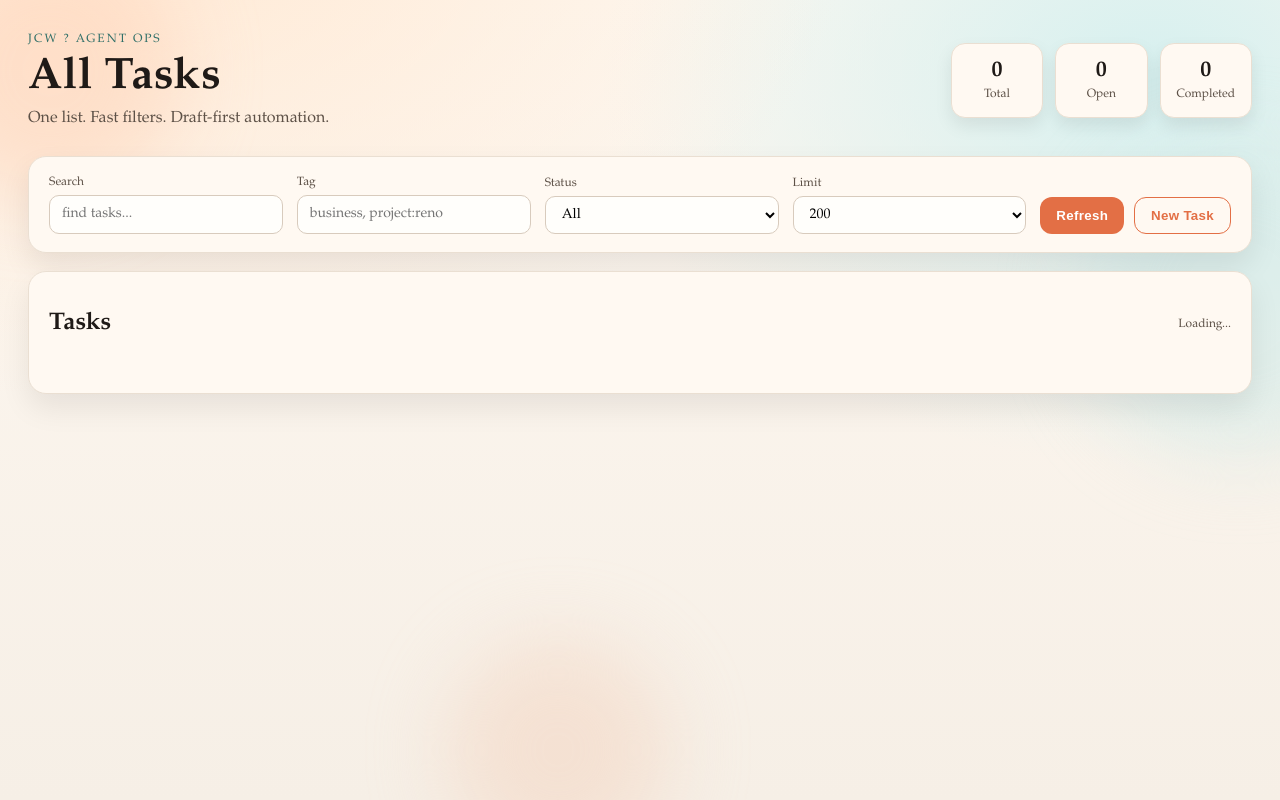
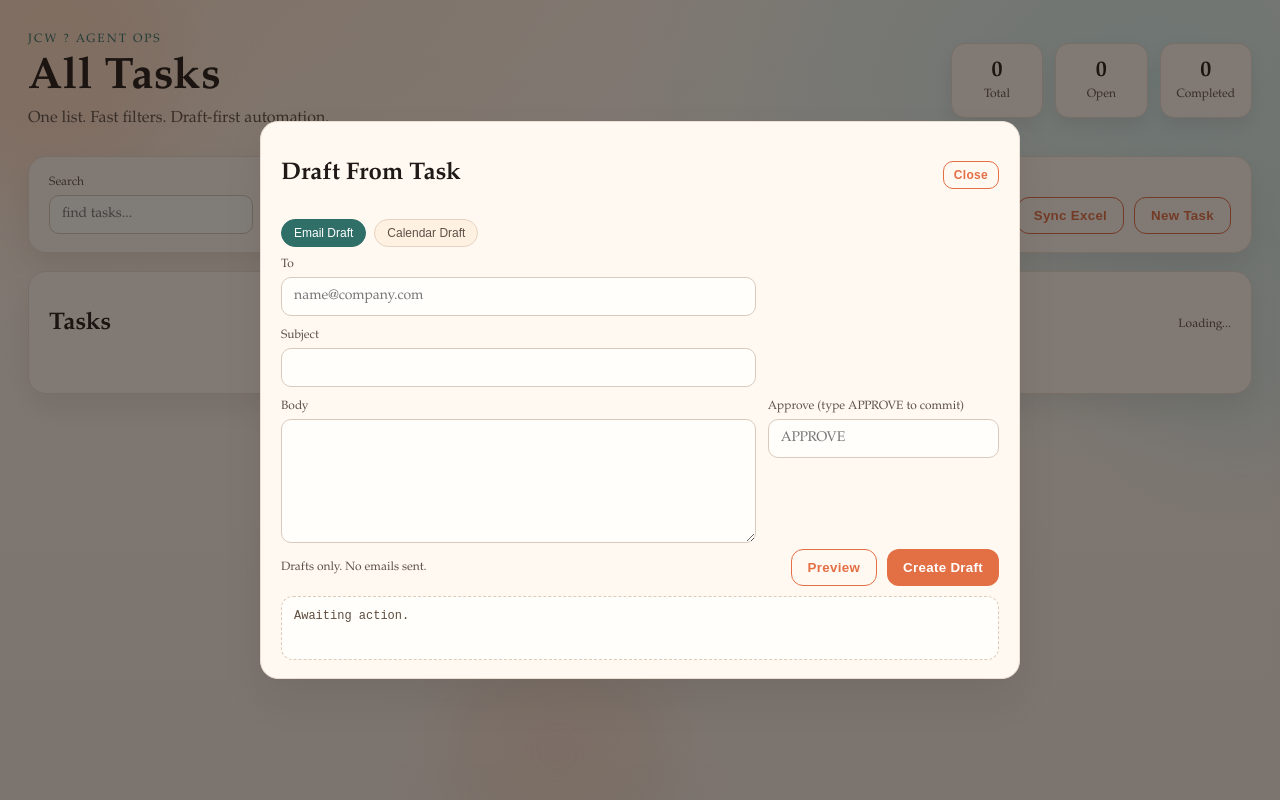
Before and after one commit to nathangonzalez/jcw-agent-ops, a Python web app: template webui/templates/index.html in a window 1280 px wide. Run offline with Jinja, Linux system fonts and the light colour scheme; the template is opened without the code that fills it, so the values that code supplies are empty.

Commit message:
Add task draft UI and Excel writeback

```diff
--- a/webui/static/app.js
+++ b/webui/static/app.js
@@ -6,6 +6,7 @@ const statusFilterEl = document.getElementById("status");
 const limitEl = document.getElementById("limit");
 const refreshBtn = document.getElementById("refresh");
 const toggleAddBtn = document.getElementById("toggle-add");
+const syncExcelBtn = document.getElementById("sync-excel");
 const addPanel = document.getElementById("add-panel");
 const countTotal = document.getElementById("count-total");
 const countOpen = document.getElementById("count-open");
@@ -21,8 +22,120 @@ const newNext = document.getElementById("new-next");
 const newNotes = document.getElementById("new-notes");
 const saveNew = document.getElementById("save-new");
 
+const draftModal = document.getElementById("draft-modal");
+const draftClose = document.getElementById("draft-close");
+const tabEmail = document.getElementById("tab-email");
+const tabEvent = document.getElementById("tab-event");
+const emailPanel = document.getElementById("draft-email");
+const eventPanel = document.getElementById("draft-event");
+const draftOutput = document.getElementById("draft-output");
+
+const emailTo = document.getElementById("email-to");
+const emailSubject = document.getElementById("email-subject");
+const emailBody = document.getElementById("email-body");
+const emailApprove = document.getElementById("email-approve");
+const emailPreview = document.getElementById("email-preview");
+const emailCommit = document.getElementById("email-commit");
+const emailStatus = document.getElementById("email-status");
+
+const eventTitle = document.getElementById("event-title");
+const eventStart = document.getElementById("event-start");
+const eventEnd = document.getElementById("event-end");
+const eventTimezone = document.getElementById("event-timezone");
+const eventCalendar = document.getElementById("event-calendar");
+const eventLocation = document.getElementById("event-location");
+const eventDescription = document.getElementById("event-description");
+const eventAttendees = document.getElementById("event-attendees");
+const eventApprove = document.getElementById("event-approve");
+const eventPreview = document.getElementById("event-preview");
+const eventCommit = document.getElementById("event-commit");
+const eventStatus = document.getElementById("event-status");
+
+let activeTask = null;
+
 function setStatus(text) {
   statusEl.textContent = text;
+}
+
+function setDraftOutput(text) {
+  draftOutput.textContent = text;
+}
+
+function setDraftMode(mode) {
+  if (mode === "email") {
+    tabEmail.classList.add("active");
+    tabEvent.classList.remove("active");
+    emailPanel.classList.remove("hidden");
+    eventPanel.classList.add("hidden");
+    emailStatus.textContent = "Drafts only. No emails sent.";
+  } else {
+    tabEvent.classList.add("active");
+    tabEmail.classList.remove("active");
+    eventPanel.classList.remove("hidden");
+    emailPanel.classList.add("hidden");
+    eventStatus.textContent = "Drafts only. No invites sent.";
+  }
+}
+
+function openDraftModal(mode, task) {
+  activeTask = task;
+  draftModal.classList.remove("hidden");
+  setDraftMode(mode);
+
+  const lines = [];
+  if (task.title) lines.push(task.title);
+  if (task.next_action) {
+    lines.push("", "Next Action:", task.next_action);
+  }
+  if (task.notes) {
+    lines.push("", "Notes:", task.notes);
+  }
+  if (task.due_date) {
+    lines.push("", `Due: ${task.due_date}`);
+  }
+  const baseBody = lines.join("\n").trim();
+
+  emailSubject.value = task.title || "";
+  emailBody.value = baseBody;
+
+  eventTitle.value = task.title || "";
+  eventDescription.value = baseBody;
+  if (task.due_date) {
+    eventStart.value = `${task.due_date}T09:00`;
+    eventEnd.value = `${task.due_date}T09:30`;
+  }
+  setDraftOutput("Awaiting action.");
+}
+
+function closeDraftModal() {
+  draftModal.classList.add("hidden");
+  activeTask = null;
+}
+
+function normalizeDateTime(value) {
+  if (!value) return "";
+  return value.length === 16 ? `${value}:00` : value;
+}
+
+async function postJson(url, payload) {
+  const res = await fetch(url, {
+    method: "POST",
+    headers: { "Content-Type": "application/json" },
+    body: JSON.stringify(payload),
+  });
+  const data = await res.json();
+  if (!res.ok) {
+    throw new Error(data.error || "Request failed");
+  }
+  return data;
+}
+
+function requireApproval(inputEl) {
+  if (inputEl.value.trim() !== "APPROVE") {
+    setDraftOutput("Type APPROVE to commit.");
+    return false;
+  }
+  return true;
 }
 
 function buildQuery() {
@@ -168,13 +281,30 @@ function renderTasks(items) {
     editor.appendChild(saveBtn);
 
     const toggleBtn = document.createElement("button");
-    toggleBtn.className = "btn ghost";
+    toggleBtn.className = "btn ghost small";
     toggleBtn.textContent = "Edit";
     toggleBtn.addEventListener("click", () => {
       editor.classList.toggle("hidden");
     });
 
-    card.appendChild(toggleBtn);
+    const actions = document.createElement("div");
+    actions.className = "card-actions";
+
+    const emailBtn = document.createElement("button");
+    emailBtn.className = "btn ghost small";
+    emailBtn.textContent = "Draft Email";
+    emailBtn.addEventListener("click", () => openDraftModal("email", item));
+
+    const eventBtn = document.createElement("button");
+    eventBtn.className = "btn ghost small";
+    eventBtn.textContent = "Draft Event";
+    eventBtn.addEventListener("click", () => openDraftModal("event", item));
+
+    actions.appendChild(toggleBtn);
+    actions.appendChild(emailBtn);
+    actions.appendChild(eventBtn);
+
+    card.appendChild(actions);
     card.appendChild(editor);
 
     cardsEl.appendChild(card);
@@ -223,5 +353,95 @@ toggleAddBtn.addEventListener("click", () => {
 
 refreshBtn.addEventListener("click", fetchTasks);
 
+syncExcelBtn.addEventListener("click", async () => {
+  const approve = window.prompt("Type APPROVE to sync changes back to Excel:");
+  if (!approve) return;
+  try {
+    setStatus("Syncing to Excel...");
+    const data = await postJson("/api/writeback", { approve });
+    setStatus(data.stdout || "Sync complete.");
+  } catch (err) {
+    setStatus(`Sync failed: ${err.message}`);
+  }
+});
+
+tabEmail.addEventListener("click", () => setDraftMode("email"));
+tabEvent.addEventListener("click", () => setDraftMode("event"));
+draftClose.addEventListener("click", closeDraftModal);
+
+emailPreview.addEventListener("click", async () => {
+  try {
+    setDraftOutput("Generating preview...");
+    const data = await postJson("/api/drafts/email", {
+      to: emailTo.value,
+      subject: emailSubject.value,
+      body: emailBody.value,
+      commit: false,
+    });
+    setDraftOutput(JSON.stringify(data, null, 2));
+  } catch (err) {
+    setDraftOutput(`Preview failed: ${err.message}`);
+  }
+});
+
+emailCommit.addEventListener("click", async () => {
+  if (!requireApproval(emailApprove)) return;
+  try {
+    setDraftOutput("Creating Gmail draft...");
+    const data = await postJson("/api/drafts/email", {
+      to: emailTo.value,
+      subject: emailSubject.value,
+      body: emailBody.value,
+      commit: true,
+      approve: emailApprove.value.trim(),
+    });
+    setDraftOutput(JSON.stringify(data, null, 2));
+  } catch (err) {
+    setDraftOutput(`Draft failed: ${err.message}`);
+  }
+});
+
+eventPreview.addEventListener("click", async () => {
+  try {
+    setDraftOutput("Generating preview...");
+    const data = await postJson("/api/drafts/event", {
+      title: eventTitle.value,
+      start: normalizeDateTime(eventStart.value),
+      end: normalizeDateTime(eventEnd.value),
+      timezone: eventTimezone.value,
+      description: eventDescription.value,
+      location: eventLocation.value,
+      attendees: eventAttendees.value,
+      calendar_name: eventCalendar.value,
+      commit: false,
+    });
+    setDraftOutput(JSON.stringify(data, null, 2));
+  } catch (err) {
+    setDraftOutput(`Preview failed: ${err.message}`);
+  }
+});
+
+eventCommit.addEventListener("click", async () => {
+  if (!requireApproval(eventApprove)) return;
+  try {
+    setDraftOutput("Creating calendar draft...");
+    const data = await postJson("/api/drafts/event", {
+      title: eventTitle.value,
+      start: normalizeDateTime(eventStart.value),
+      end: normalizeDateTime(eventEnd.value),
+      timezone: eventTimezone.value,
+      description: eventDescription.value,
+      location: eventLocation.value,
+      attendees: eventAttendees.value,
+      calendar_name: eventCalendar.value,
+      commit: true,
+      approve: eventApprove.value.trim(),
+    });
+    setDraftOutput(JSON.stringify(data, null, 2));
+  } catch (err) {
+    setDraftOutput(`Draft failed: ${err.message}`);
+  }
+});
+
 fetchTasks();
 fetchTags();
--- a/webui/static/styles.css
+++ b/webui/static/styles.css
@@ -171,6 +171,12 @@ body {
   color: var(--accent);
 }
 
+.btn.small {
+  padding: 6px 10px;
+  border-radius: 10px;
+  font-size: 12px;
+}
+
 .add h2 {
   margin-top: 0;
 }
@@ -251,6 +257,12 @@ body {
   align-items: center;
 }
 
+.card-actions {
+  display: flex;
+  gap: 8px;
+  flex-wrap: wrap;
+}
+
 .statusline {
   font-size: 12px;
   color: var(--muted);
@@ -258,6 +270,76 @@ body {
 
 .hidden {
   display: none;
+}
+
+.modal {
+  position: fixed;
+  inset: 0;
+  background: rgba(24, 18, 14, 0.55);
+  display: flex;
+  align-items: center;
+  justify-content: center;
+  padding: 24px;
+  z-index: 10;
+}
+
+.modal-card {
+  background: var(--panel);
+  border: 1px solid #eadfd2;
+  border-radius: 18px;
+  padding: 18px 20px;
+  width: min(760px, 94vw);
+  box-shadow: 0 20px 40px var(--shadow);
+  display: flex;
+  flex-direction: column;
+  gap: 10px;
+}
+
+.modal-header {
+  display: flex;
+  justify-content: space-between;
+  align-items: center;
+}
+
+.tabs {
+  display: flex;
+  gap: 8px;
+  flex-wrap: wrap;
+}
+
+.tab {
+  border: 1px solid #e7d4c1;
+  background: #fff1e2;
+  border-radius: 999px;
+  padding: 6px 12px;
+  cursor: pointer;
+  font-size: 12px;
+  color: var(--muted);
+}
+
+.tab.active {
+  background: var(--accent-2);
+  border-color: var(--accent-2);
+  color: #fff;
+}
+
+.modal-footer {
+  display: flex;
+  align-items: center;
+  justify-content: space-between;
+  gap: 12px;
+}
+
+.draft-output {
+  background: #fffefb;
+  border: 1px dashed #dccbb9;
+  border-radius: 12px;
+  padding: 12px;
+  font-family: "Courier New", Courier, monospace;
+  font-size: 12px;
+  color: #5e4c3e;
+  white-space: pre-wrap;
+  min-height: 64px;
 }
 
 @media (max-width: 900px) {
@@ -274,4 +356,8 @@ body {
   .span-2 {
     grid-column: span 1;
   }
+  .modal-footer {
+    flex-direction: column;
+    align-items: flex-start;
+  }
 }
--- a/webui/templates/index.html
+++ b/webui/templates/index.html
@@ -63,6 +63,7 @@
       </div>
       <div class="actions">
         <button id="refresh" class="btn">Refresh</button>
+        <button id="sync-excel" class="btn ghost">Sync Excel</button>
         <button id="toggle-add" class="btn ghost">New Task</button>
       </div>
     </section>
@@ -123,6 +124,97 @@
 
     <datalist id="tag-options"></datalist>
 
+    <div id="draft-modal" class="modal hidden">
+      <div class="modal-card">
+        <div class="modal-header">
+          <h2 id="draft-heading">Draft From Task</h2>
+          <button id="draft-close" class="btn ghost small">Close</button>
+        </div>
+        <div class="tabs">
+          <button id="tab-email" class="tab active">Email Draft</button>
+          <button id="tab-event" class="tab">Calendar Draft</button>
+        </div>
+
+        <div id="draft-email" class="modal-section">
+          <div class="grid">
+            <div class="field span-2">
+              <label>To</label>
+              <input id="email-to" type="text" placeholder="name@company.com" />
+            </div>
+            <div class="field span-2">
+              <label>Subject</label>
+              <input id="email-subject" type="text" />
+            </div>
+            <div class="field span-2">
+              <label>Body</label>
+              <textarea id="email-body" rows="6"></textarea>
+            </div>
+            <div class="field">
+              <label>Approve (type APPROVE to commit)</label>
+              <input id="email-approve" type="text" placeholder="APPROVE" />
+            </div>
+          </div>
+          <div class="modal-footer">
+            <div id="email-status" class="statusline">Drafts only. No emails sent.</div>
+            <div class="actions">
+              <button id="email-preview" class="btn ghost">Preview</button>
+              <button id="email-commit" class="btn">Create Draft</button>
+            </div>
+          </div>
+        </div>
+
+        <div id="draft-event" class="modal-section hidden">
+          <div class="grid">
+            <div class="field span-2">
+              <label>Title</label>
+              <input id="event-title" type="text" />
+            </div>
+            <div class="field">
+              <label>Start (local)</label>
+              <input id="event-start" type="datetime-local" />
+            </div>
+            <div class="field">
+              <label>End (local)</label>
+              <input id="event-end" type="datetime-local" />
+            </div>
+            <div class="field">
+              <label>Timezone</label>
+              <input id="event-timezone" type="text" value="America/Denver" />
+            </div>
+            <div class="field">
+              <label>Calendar Name</label>
+              <input id="event-calendar" type="text" value="JCW Drafts" />
+            </div>
+            <div class="field span-2">
+              <label>Location</label>
+              <input id="event-location" type="text" />
+            </div>
+            <div class="field span-2">
+              <label>Description</label>
+              <textarea id="event-description" rows="5"></textarea>
+            </div>
+            <div class="field span-2">
+              <label>Attendees (comma-separated)</label>
+              <input id="event-attendees" type="text" />
+            </div>
+            <div class="field">
+              <label>Approve (type APPROVE to commit)</label>
+              <input id="event-approve" type="text" placeholder="APPROVE" />
+            </div>
+          </div>
+          <div class="modal-footer">
+            <div id="event-status" class="statusline">Drafts only. No invites sent.</div>
+            <div class="actions">
+              <button id="event-preview" class="btn ghost">Preview</button>
+              <button id="event-commit" class="btn">Create Draft</button>
+            </div>
+          </div>
+        </div>
+
+        <div class="draft-output" id="draft-output">Awaiting action.</div>
+      </div>
+    </div>
+
     <script src="/static/app.js"></script>
   </body>
 </html>
```
Also changed, not shown: RUNBOOK.md (+9 -0 lines), scripts/actions_export_db.py (added, +64 -0 lines), webui/server.py (+182 -0 lines), 3 other files.
